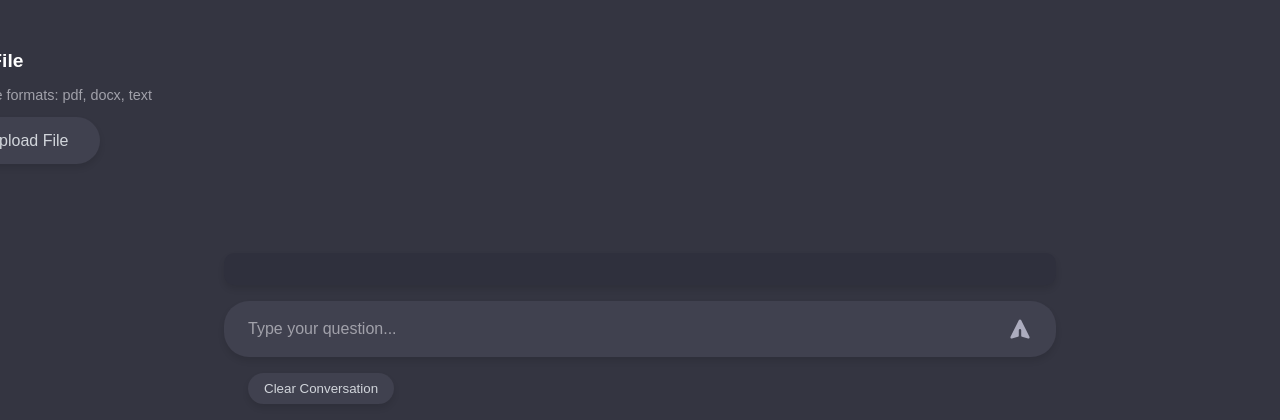
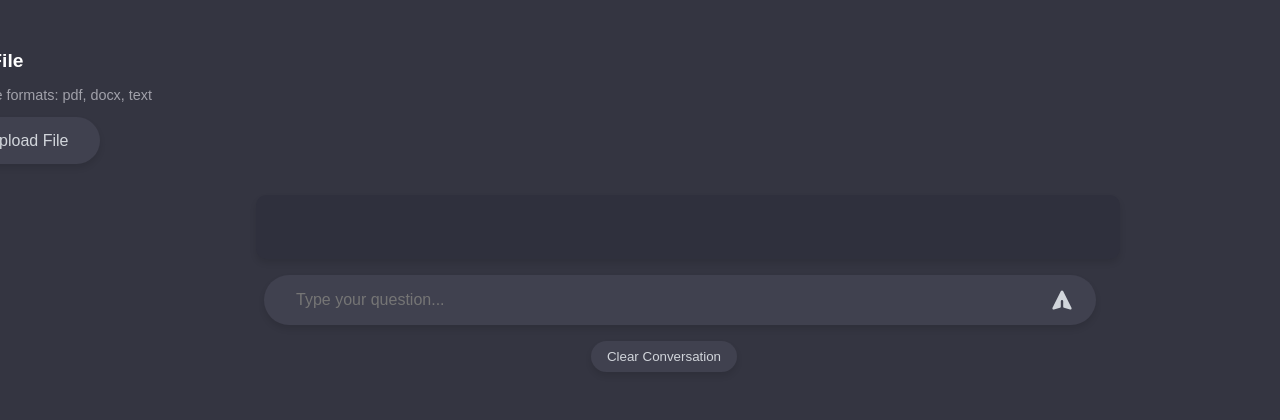
Before and after one commit to potterheadk/Project-Genisys, a Flask app: page / in a window 1280 px wide. Shown: the part 380-800 px from the top of the page. Run offline with Flask 3, Linux system fonts and the light colour scheme.

Commit message:
Update styles.css

```diff
--- a/static/styles.css
+++ b/static/styles.css
@@ -72,8 +72,9 @@
     width: 100%;
     overflow-y: auto;
     max-height: 60vh;
-    padding: 1rem;
+    padding: 2rem;
     margin-bottom: 1rem;
+    margin-left: 6rem;
     background-color: rgba(47, 48, 61, 1);
     border-radius: 10px;
     box-shadow: 0 4px 6px rgba(0, 0, 0, 0.1);
@@ -94,32 +95,28 @@
     background-color: rgba(64, 65, 79, 1);
     border-radius: 25px;
     padding: 0.5rem 1rem;
+    margin-left: 5rem;
     box-shadow: 0 4px 6px rgba(0, 0, 0, 0.1);
 }
 
 .chatGPTQuestion {
-    width: 100%;
-    background: transparent;
+    flex-grow: 1;
     border: none;
-    color: #d1d5db;
-    padding: 0.5rem;
+    outline: none;
+    background: none;
+    color: white;
+    padding: 0.5rem 1rem;
     font-size: 1rem;
-}
-
-.chatGPTQuestion::placeholder {
-    color: #a1a1aa;
 }
 
 .sendButton {
     background: none;
     border: none;
-    color: rgba(172, 172, 190, 1);
+    color: #d1d5db;
     cursor: pointer;
-    margin-left: 0.5rem;
     display: flex;
     align-items: center;
     justify-content: center;
-    padding: 0.5rem;
 }
 
 .sendButton svg {
@@ -127,11 +124,16 @@
     height: 1.5rem;
 }
 
+.sendButton:hover {
+    color: white;
+}
+
 .buttons {
     display: flex;
-    justify-content: space-between;
-    width: 100%;
+    justify-content: center;
     margin-top: 1rem;
+    margin-bottom: 2rem;
+    margin-left: 3rem;
 }
 
 .clearButton {
```
Also changed, not shown: other parts of static/styles.css (+55 -22 lines).
